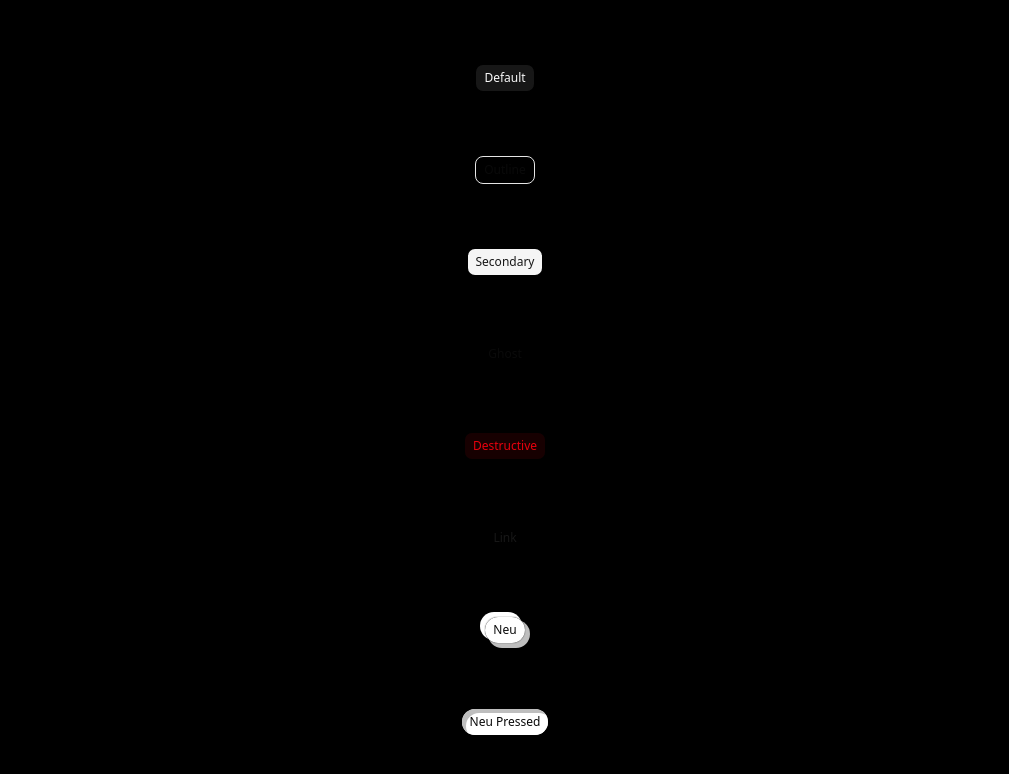
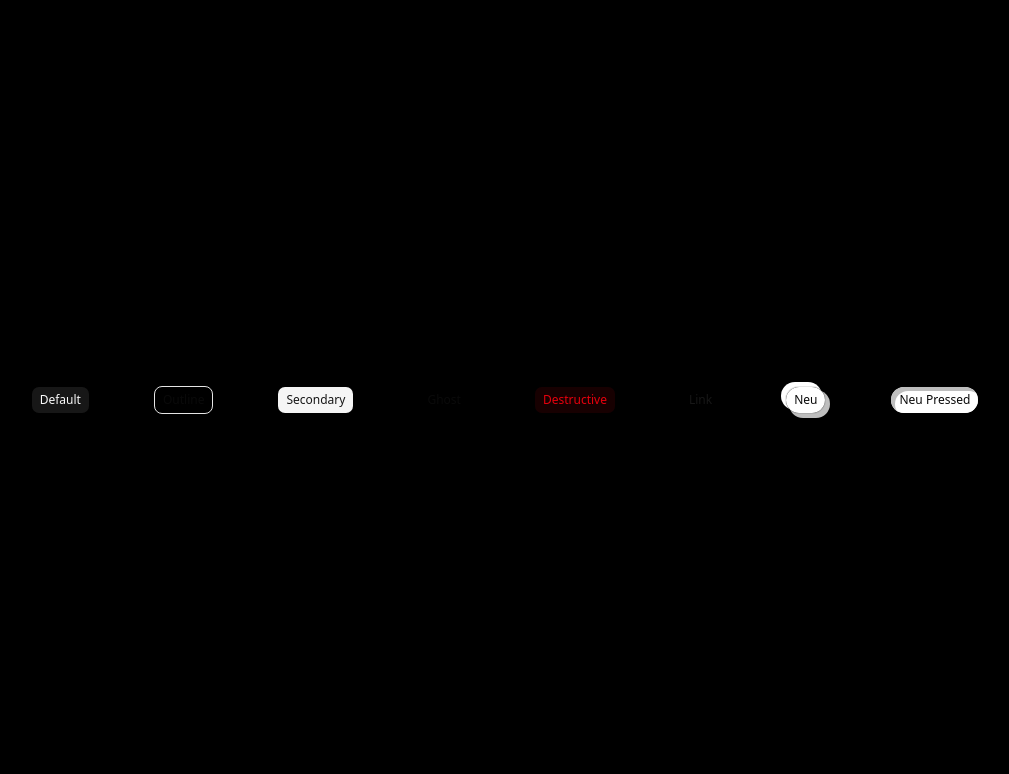
Before and after one commit to arrifat346afs/game-ui, a React (Vite) app: page / in a window 1280 px wide. Shown: the top 774 px of the page, without its empty margins (135-1144 px from the left). Built offline with nearby package versions, Linux system fonts and the light colour scheme.

Commit message:
chore(App): update layout to remove unnecessary flex-col class

```diff
--- a/src/App.tsx
+++ b/src/App.tsx
@@ -2,7 +2,7 @@ import { Button } from "@/components/ui/button"
 
 export function App() {
   return (
-    <div className="flex min-h-svh flex-col items-center justify-center gap-16 bg-black p-12">
+    <div className="flex min-h-svh  items-center justify-center gap-16 bg-black p-12">
       {/* Row 1 */}
       <Button variant="default">Default</Button>
       <Button variant="outline">Outline</Button>
```
